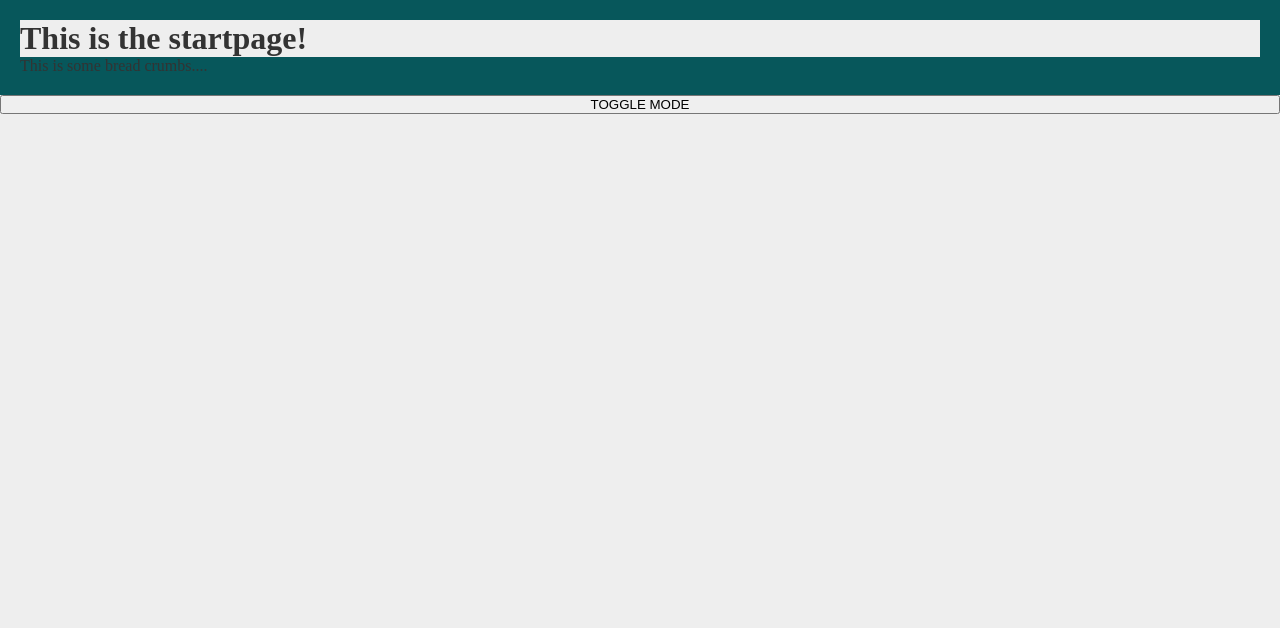
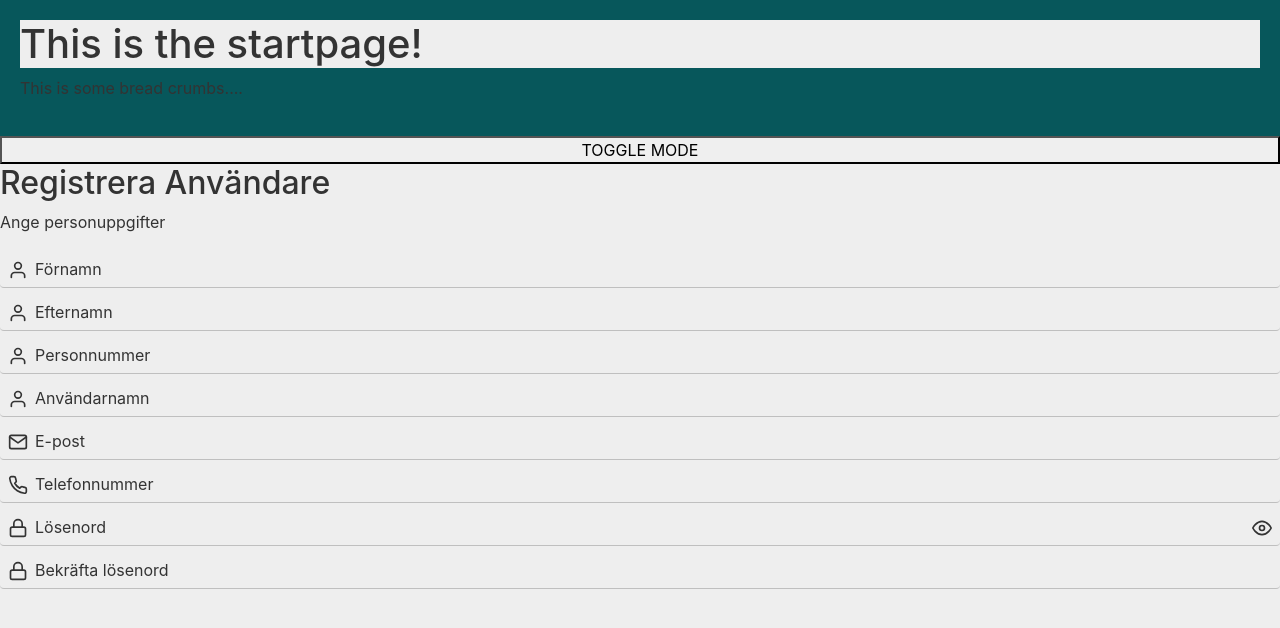
Before and after one commit to teeboteebo/pooff, a React (Create React App) app: page / in a window 1280 px wide. Shown: the top 628 px of the page. Built offline with nearby package versions, Linux system fonts and the light colour scheme.

Commit message:
Started to build component for user registration

```diff
--- a/package.json
+++ b/package.json
@@ -7,6 +7,7 @@
     "node-sass": "^4.13.0",
     "react": "^16.11.0",
     "react-dom": "^16.11.0",
+    "react-feather": "^2.0.3",
     "react-scripts": "3.2.0",
     "reactstrap": "^8.1.1"
   },
--- a/src/App.js
+++ b/src/App.js
@@ -1,14 +1,16 @@
-import React, { useState } from 'react';
-import StartPage from './views/StartPage'
+import React, { useState } from "react";
+import StartPage from "./views/StartPage";
+import UserRegister from "./components/UserRegister";
 
 const App = () => {
-  const [darkmode, setDarkmode] = useState(false)
+  const [darkmode, setDarkmode] = useState(false);
   return (
-    <div className={darkmode ? 'App dark-mode' : 'App'}>
+    <div className={darkmode ? "App dark-mode" : "App"}>
       <StartPage />
-      <button onClick={()=>setDarkmode(!darkmode)}>TOGGLE MODE</button>
+      <button onClick={() => setDarkmode(!darkmode)}>TOGGLE MODE</button>
+      <UserRegister />
     </div>
-  )
-}
+  );
+};
 
-export default App
+export default App;
--- a/src/components/UserRegister/index.js
+++ b/src/components/UserRegister/index.js
@@ -0,0 +1,98 @@
+import React, { useState } from "react";
+import { Container } from "reactstrap";
+import { User, Mail, Phone, Lock, Eye, EyeOff } from "react-feather";
+
+const UserRegister = () => {
+  const [peek, setPeek] = useState(false)
+  let inputData = [
+    {
+      name: 'Förnamn',
+      type: 'text',
+      icon: <User className="main-icon" />
+    },
+    {
+      name: 'Efternamn',
+      type: 'text',
+      icon: <User className="main-icon" />
+    },
+    {
+      name: 'Personnummer',
+      type: 'text',
+      icon: <User className="main-icon" />
+    },
+    {
+      name: 'Användarnamn',
+      type: 'text',
+      icon: <User className="main-icon" />
+    },
+    {
+      name: 'E-post',
+      type: 'email',
+      icon: <Mail className="main-icon" />,
+    },
+    {
+      name: 'Telefonnummer',
+      type: 'text',
+      class: 'phonenumber',
+      icon: <Phone className="main-icon" />
+    },
+    {
+      name: 'Lösenord',
+      type: 'password',
+      class: 'new-password',
+      icon: <Lock className="main-icon" />
+    },
+    {
+      name: 'Bekräfta lösenord',
+      type: 'password',
+      class: 'repeat-password',
+      icon: <Lock className="main-icon" />,
+    }
+
+  ]
+  let inputs = inputData.map((input, i) => {
+    return (
+      <div class="input-group" key={'input_' + i}>
+        {input.icon}
+        <input className="input-field" placeholder={input.name} type={input.class === 'new-password' ? (peek ? 'text' : 'password') : input.type} />
+        {input.class === 'new-password' ? (peek ? <EyeOff className="peeker" onClick={() => setPeek(!peek)} /> : <Eye className="peeker" onClick={() => setPeek(!peek)} />) : null}
+      </div>
+    )
+  })
+  return (
+
+
+    <Container fluid="true">
+      <h2>Registrera Användare</h2>
+      <p>Ange personuppgifter</p>
+      {inputs}
+      {/* <div className="icon-style">
+        <User />
+        <Input placeholder="Efternamn" />
+      </div>
+      <div className="icon-style">
+        <User />
+        <Input placeholder="Personnummer" />
+      </div>
+      <div className="icon-style">
+        <User />
+        <Input placeholder="Användarnamn" />
+      </div>
+      <div className="icon-style">
+        <Mail />
+        <Input placeholder="E-post" />
+      </div>
+      <div className="icon-style">
+
+        <Input placeholder="Telefonnummer" />
+      </div>
+      <div className="icon-style">
+        <Input placeholder="Lösenord" />
+      </div>
+      <div className="icon-style">
+        <Input placeholder="Bekräfta lösenord" />
+      </div> */}
+    </Container>
+  );
+};
+export default UserRegister;
--- /dev/null
+++ b/src/components/UserRegister/styles.scss
@@ -0,0 +1,34 @@
+.input-group {
+  position: relative;
+  .main-icon {
+    position: absolute;
+    left: 8px;
+    top: 10px;
+    height: 20px;
+    width: 20px;
+  }
+  .peeker {
+    position: absolute;
+    right: 8px;
+    top: 10px;
+    height: 20px;
+    width: 20px;
+  }
+  .input-field {
+    text-indent: 35px;
+    width: 100%;
+    height: 38px;
+    border-radius: 4px;
+    border: none;
+    border-bottom: 1px solid rgba(0, 0, 0, 0.2);
+    margin-bottom: 5px;
+    background-color: transparent;
+    &::placeholder {
+      color: var(--textColor);
+    }
+    &:focus {
+      outline: none;
+      border-bottom: 5px solid var(--primary);
+    }
+  }
+}
--- a/src/sass/styles.scss
+++ b/src/sass/styles.scss
@@ -1,6 +1,11 @@
+@import "../../node_modules/bootstrap/scss/bootstrap";
+
 // Import all our light / dark color variables
-@import './variables';
-@import './basic-styles';
+@import "./variables";
+@import "./basic-styles";
+
+// Views stylings
+@import "../views/StartPage/styles";
 
 // Component stylings
-@import '../views/StartPage/styles';
+@import "../components/UserRegister/styles";
```
Also changed, not shown: 1 other file (tests, documents, lock files or other folders).
